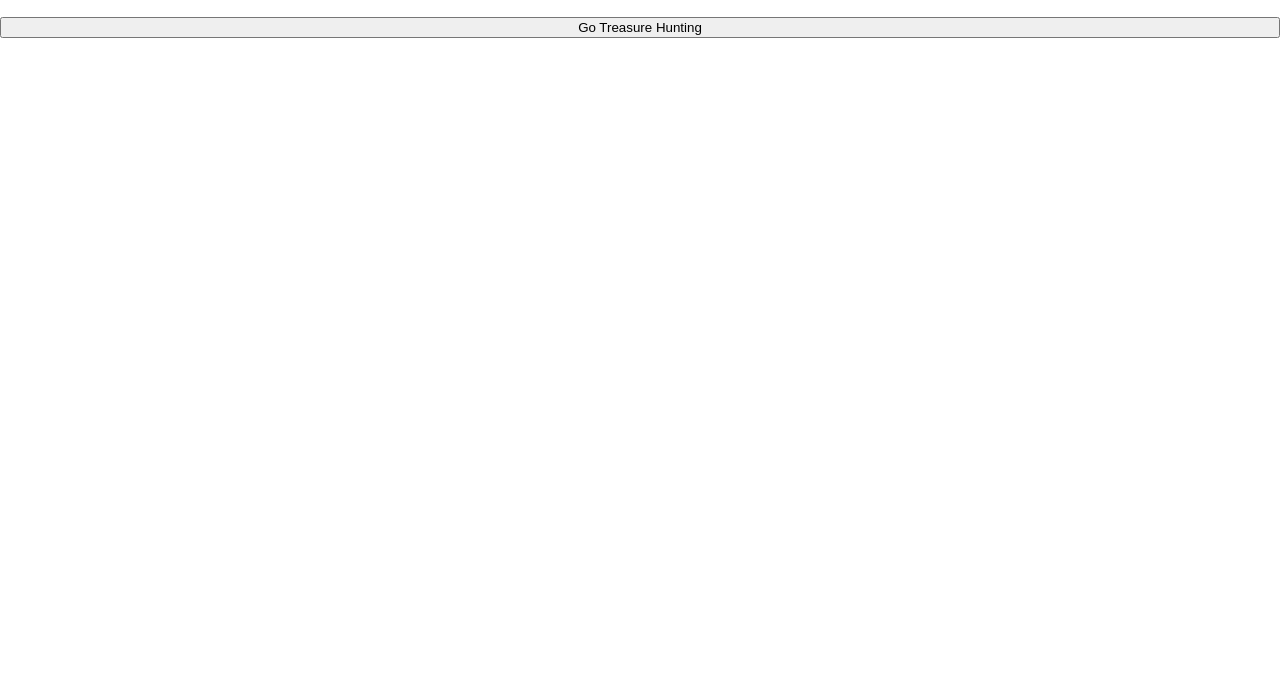
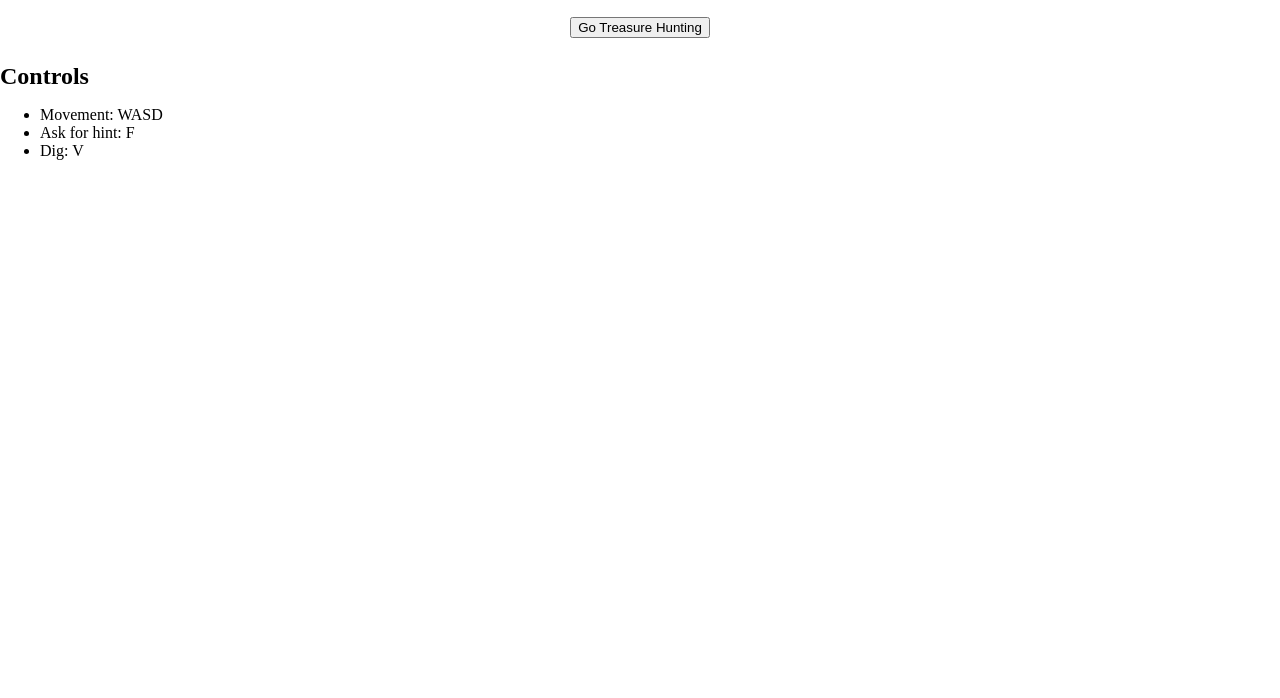
Before and after one commit to jsavory-94/ih-treasure-hunt, a plain HTML site: page index.html in a window 1280 px wide. Shown: the part 102-800 px from the top of the page. Drawn offline with Linux system fonts and the light colour scheme.

Commit message:
added instructions for game controls

```diff
--- a/index.js
+++ b/index.js
@@ -8,11 +8,13 @@ function main () {
   var game;
   var stage;
   var gameOver
+
   // --- SPLASH
 
   //declare variables of splash screen
   var splashElement
   var startGameButton
+  var gameInstructions
 
   //create dom elements of splash screen
   function buildSplash() {
@@ -29,16 +31,34 @@ function main () {
     splashElement.appendChild(startGameButton);
 
     //instructions
-    var instructions = document.createElement('ul');
+    gameInstructions = document.createElement('div');
+    gameInstructions.setAttribute('id','instruction');
+    mainElement.appendChild(gameInstructions);
+
+    var instructionHeader = document.createElement('h2');
+    instructionHeader.innerText = "Controls";
+    gameInstructions.appendChild(instructionHeader);
+
+    var instructionList = document.createElement('ul');
+    gameInstructions.appendChild(instructionList);
+
+    var moveInstruction = document.createElement('li');
+    moveInstruction.innerText = "Movement: WASD";
+    instructionList.appendChild(moveInstruction);
+
+    var hintInstruction = document.createElement('li');
+    hintInstruction.innerText = "Ask for hint: F";
+    instructionList.appendChild(hintInstruction);
 
     var digInstruction = document.createElement('li');
-    digInstruction.innerText = "V: Dig";
-    digInstruction.appendChild(instructions);
+    digInstruction.innerText = "Dig: V";
+    instructionList.appendChild(digInstruction);
 
-    var hintInstruction = document.createElement('li');
+
+    /*var hintInstruction = document.createElement('li');
     hintInstruction.innerText = "F: Ask for a hint";
-    hintInstruction.appendChild(instructions);
-
+    splashElement.appendChild(instructions);
+    */
 
 
     startGameButton.addEventListener("click", startGame);
@@ -47,6 +67,7 @@ function main () {
   //start game
   function startGame () {
       splashElement.remove();
+      gameInstructions.remove();
       buildGame();
     }
 
--- a/main.css
+++ b/main.css
@@ -7,6 +7,11 @@ html {
   flex-direction:column;
 }
 
+#instruction {
+  display: grid;
+  grid-template-rows: min-content 1fr;
+}
+
 h1 {
   display: flex;
   align-items:center;
@@ -14,10 +19,12 @@ h1 {
   font-size: 48px;
 }
 
+h2 {
+  margin: 25px 0 0 0;
+}
+
 button {
-  display: flex;
-  align-items:center;
-  justify-content:center;
+  align-self:center;
 }
 
 body {
@@ -27,13 +34,5 @@ body {
 }
 
 #main {
-  overflow: hidden;
-}
-
-h2{
-  position: absolute;
-  align-items:center;
-  justify-content:center;
-  font-size: 48px;
 
 }
```
